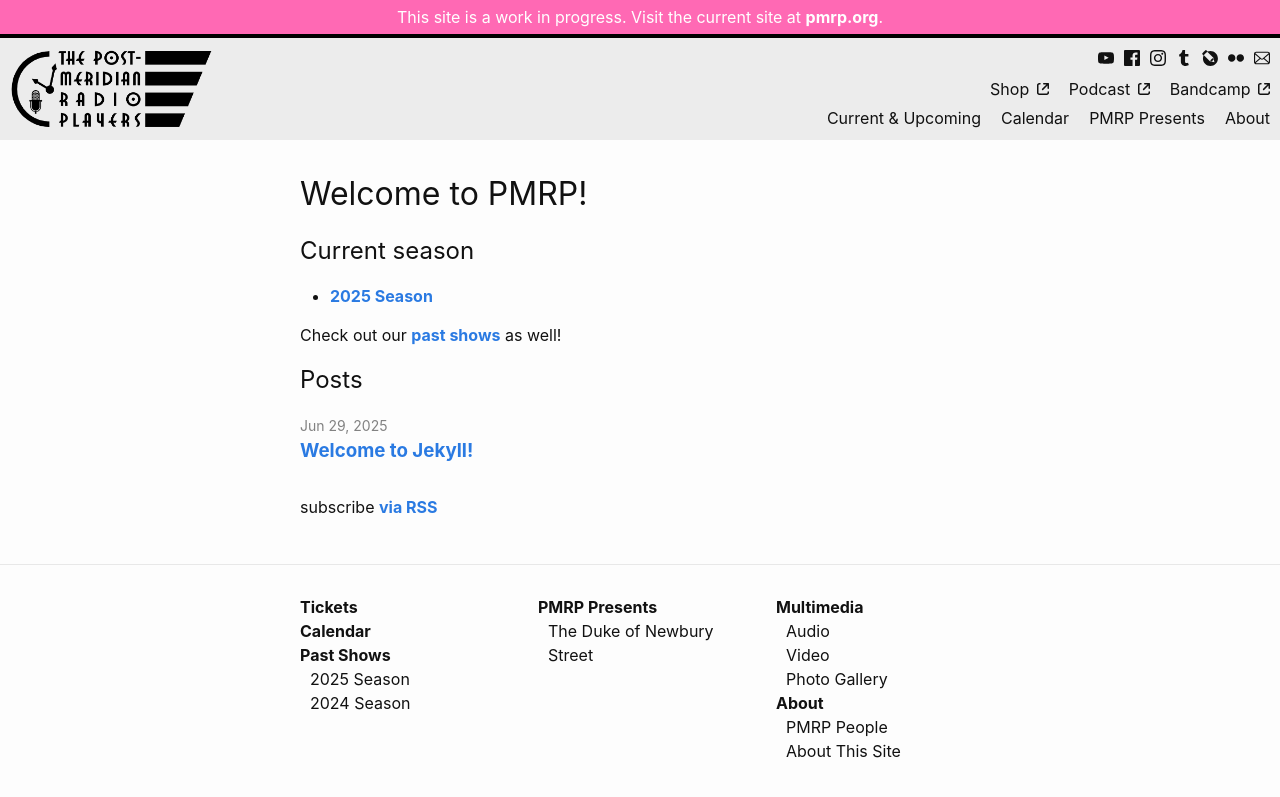
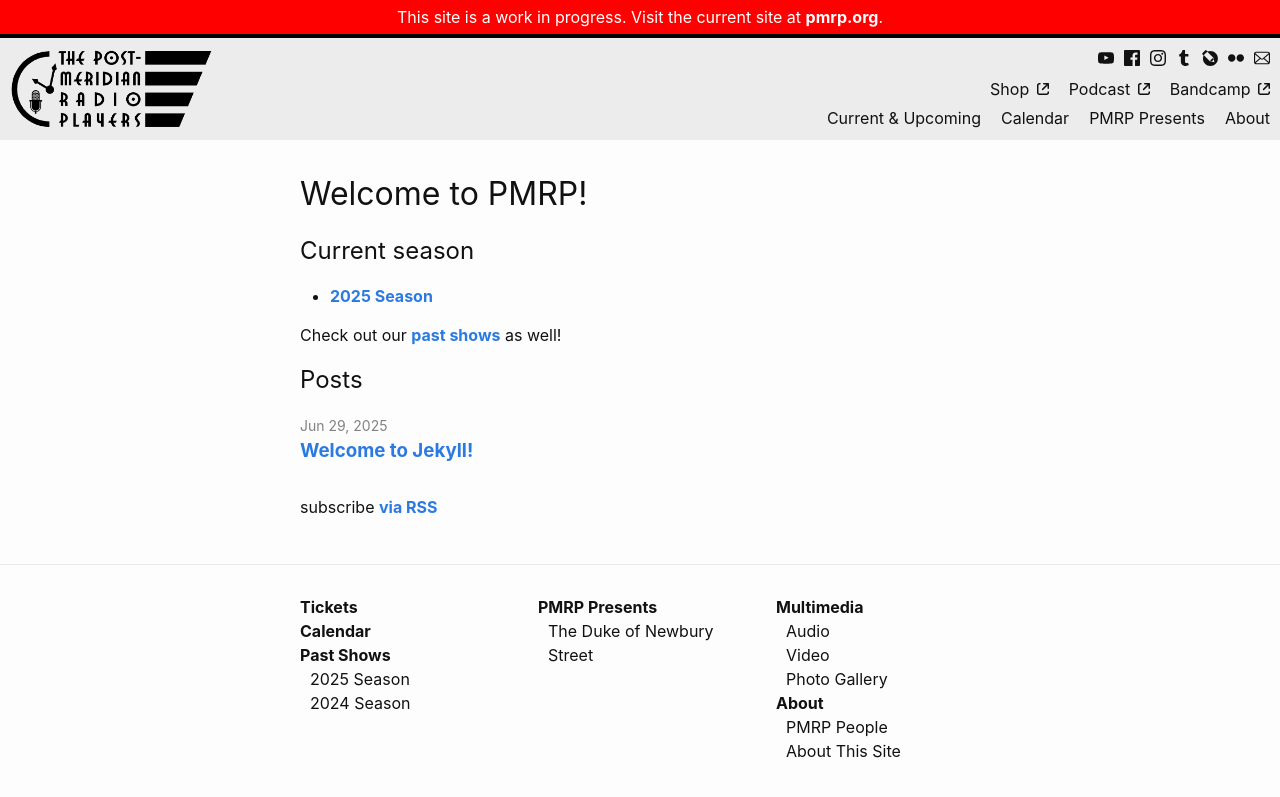
Before and after one commit to pmrp-boston/pmrp_2025, a Jekyll site: the page built from index.md, in a window 1280 px wide. Shown: the top 797 px of the page. Built offline with Jekyll 4.4.1, drawn with Linux system fonts in a browser that asks for light colours.

Commit message:
Make the wip banner red

```diff
--- a/assets/css/main.css
+++ b/assets/css/main.css
@@ -4,7 +4,7 @@
 
 .wip-banner {
   text-align: center;
-  background-color: hotpink;
+  background-color: red;
   color: white;
   padding: 5px;
   border-bottom: 4px solid black;
```
